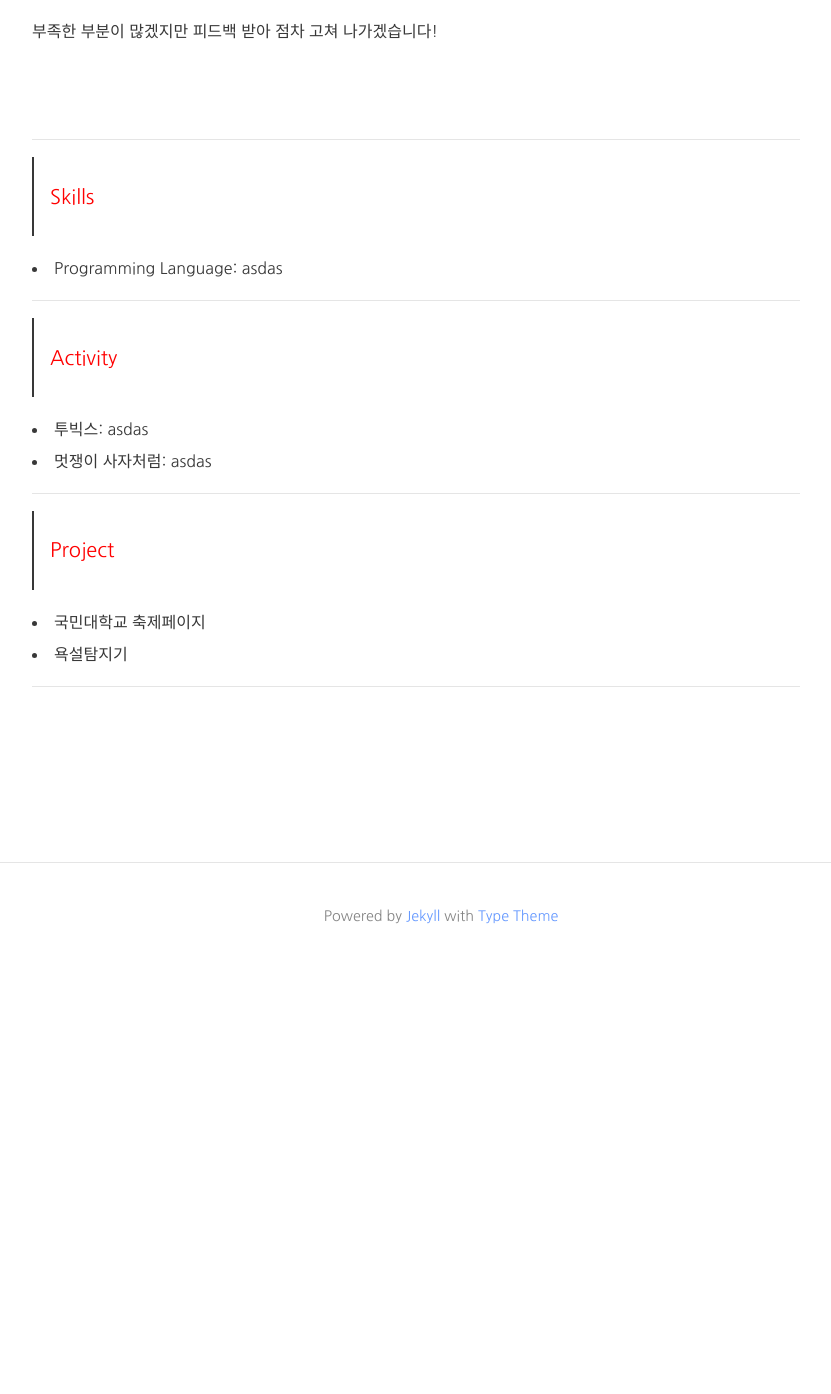
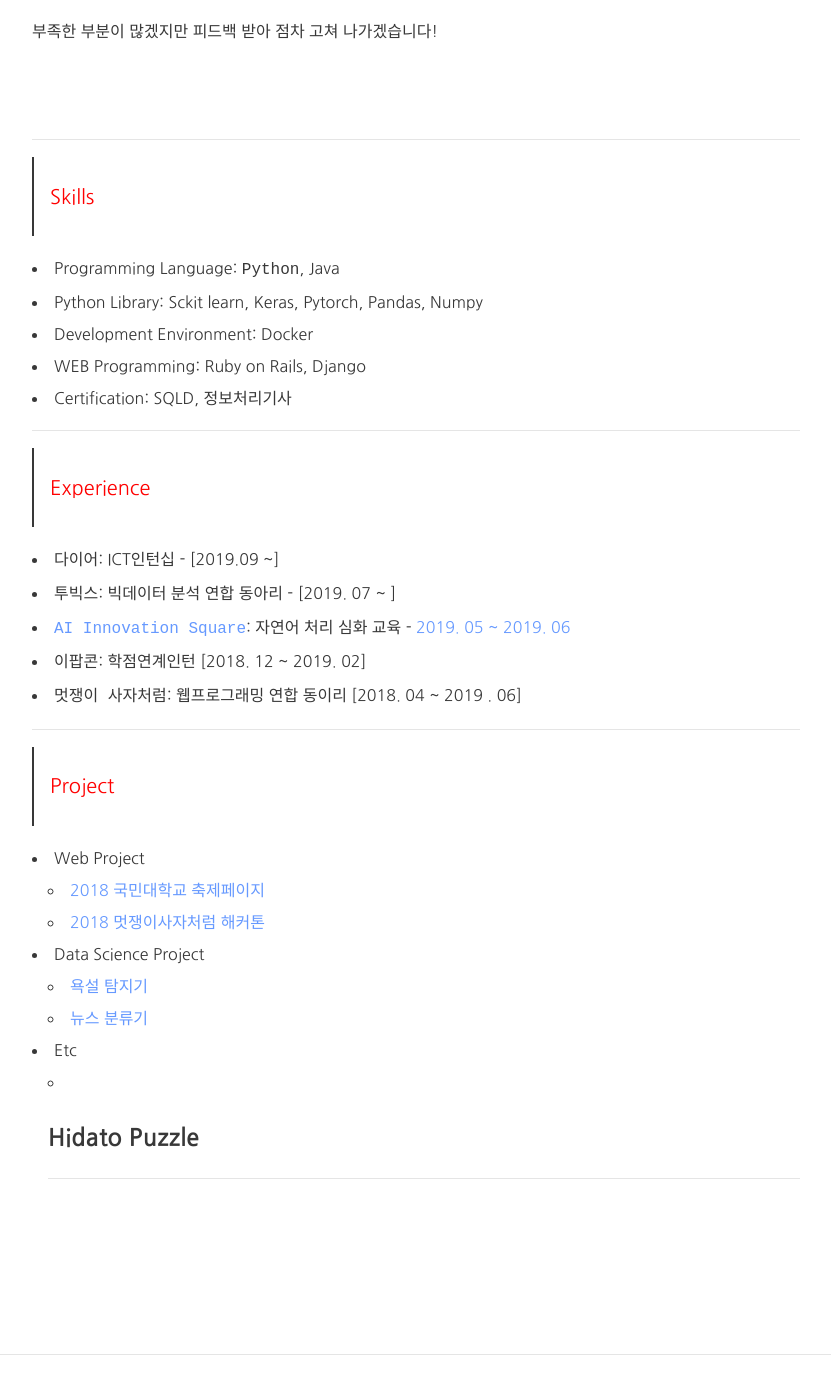
Before and after one commit to smothly/smothly.github.io, a Jekyll site: the page built from about.md, in a window 1280 px wide and 1400 px high, scrolled down 884 px. Shown: the top 1394 px of the window, without its empty margins (224-1055 px from the left). Built offline with Jekyll 4.4.1, drawn with Linux system fonts in a browser that asks for light colours; nearby versions of some CDN libraries; comment, search, counter and statistics services are not loaded; before the commit the page ends 1853 px from its top, so only the background shows below that.

Commit message:
about me update

```diff
--- a/about.md
+++ b/about.md
@@ -39,22 +39,37 @@ feature-img: "assets/img/tree.jpg"
 
 > <h3 style="color: red">Skills</h3>
 
-- Programming Language: asdas
+- Programming Language: `Python`, Java
+- Python Library: Sckit learn, Keras, Pytorch, Pandas, Numpy
+- Development Environment: Docker
+- WEB Programming: Ruby on Rails, Django
+- Certification: SQLD, 정보처리기사
 
 ---
 
-> <h3 style="color: red">Activity</h3>
+> <h3 style="color: red">Experience</h3>
 
-- 투빅스: asdas
-- 멋쟁이 사자처럼: asdas
+- `다이어`: ICT인턴십 - [2019.09 ~]
+- `투빅스`: 빅데이터 분석 연합 동아리 - [2019. 07 ~ ]
+- [`AI Innovation Square`](https://github.com/smothly/ai_innovation_NLP): 자연어 처리 심화 교육 - [2019. 05 ~ 2019. 06]()
+- `이팝콘`: 학점연계인턴 [2018. 12 ~ 2019. 02]
+- `멋쟁이 사자처럼`: 웹프로그래밍 연합 동이리 [2018. 04 ~ 2019 . 06]
 
 ---
 
 > <h3 style="color: red">Project</h3>
 
-- 국민대학교 축제페이지
-- 욕설탐지기
+- Web Project
+  - [2018 국민대학교 축제페이지](https://github.com/smothly/KmuFestival)
+  - [2018 멋쟁이사자처럼 해커톤](https://github.com/smothly/Hackaton_Platform_2018)
 
+- Data Science Project
+  - [욕설 탐지기](https://github.com/smothly/BadWordDetection)
+  - [뉴스 분류기](https://github.com/smothly/ai_innovation_NLP/blob/master/5.28~29%20search%20engine.ipynb)
+
+- Etc
+  - [Hidato Puzzle](https://github.com/YoungsunCho/Algorithm_HidatoPuzzle)
+  -
 ---
 
 <br><br><br><br><br>
```
